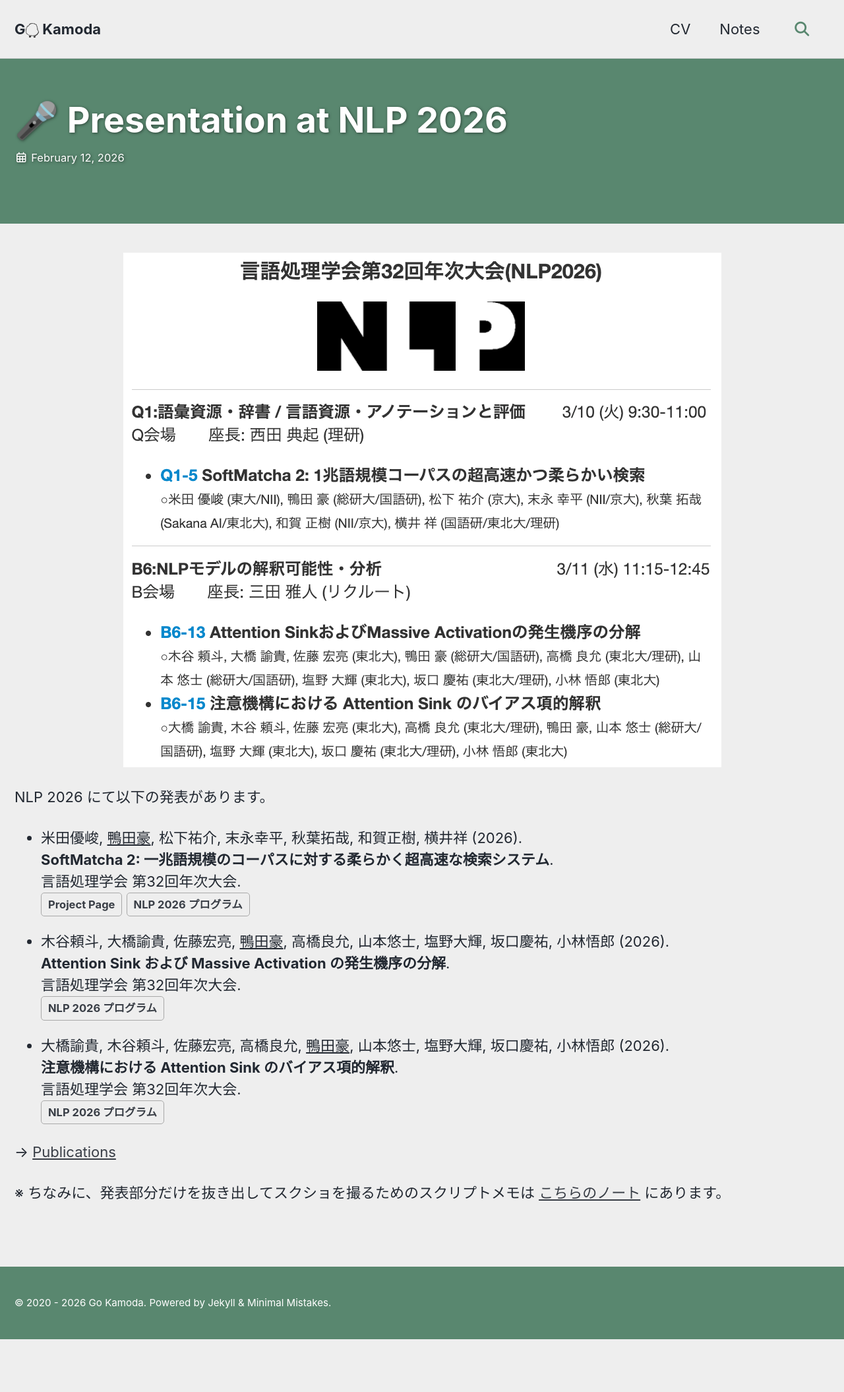
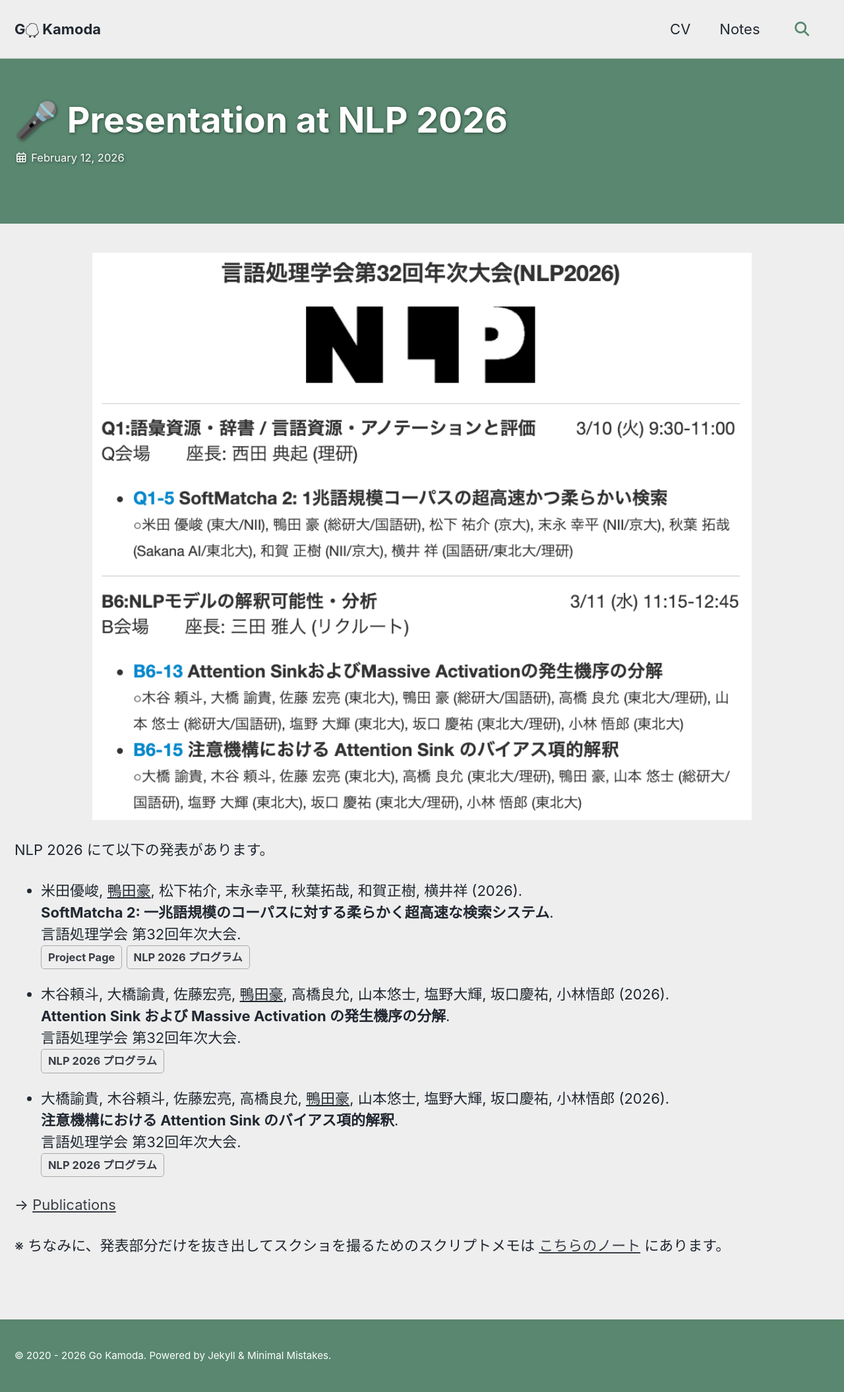
Before and after one commit to gokamoda/gokamoda.github.io, a Jekyll site: the page built from collections/_posts/2026-02-12-nlp2026-presentation.md, in a window 1280 px wide. Shown: the whole page at 66% size. Built offline with Jekyll 4.4.1, drawn with Linux system fonts in a browser that asks for light colours; cached includes are drawn as plain includes; some web fonts are replaced; before the commit the page ends 2030 px from its top, so only the background shows below that.

Commit message:
make image thin in thin screen

```diff
--- a/collections/_posts/2026-02-12-nlp2026-presentation.md
+++ b/collections/_posts/2026-02-12-nlp2026-presentation.md
@@ -10,7 +10,7 @@
 ---
 
 {: align="center"}
-<img src='{{ "/assets/img/nlp2026_program.png" | relative_url }}' alt="NLP 2026 プログラム" style="max-width: 1000px; height: auto; padding: 0 auto;">
+<img src='{{ "/assets/img/nlp2026_program.png" | relative_url }}' alt="NLP 2026 プログラム" style="max-width: 1000px; height: auto; padding: 0 auto; width: 100%;"/>
 
 
 
```
